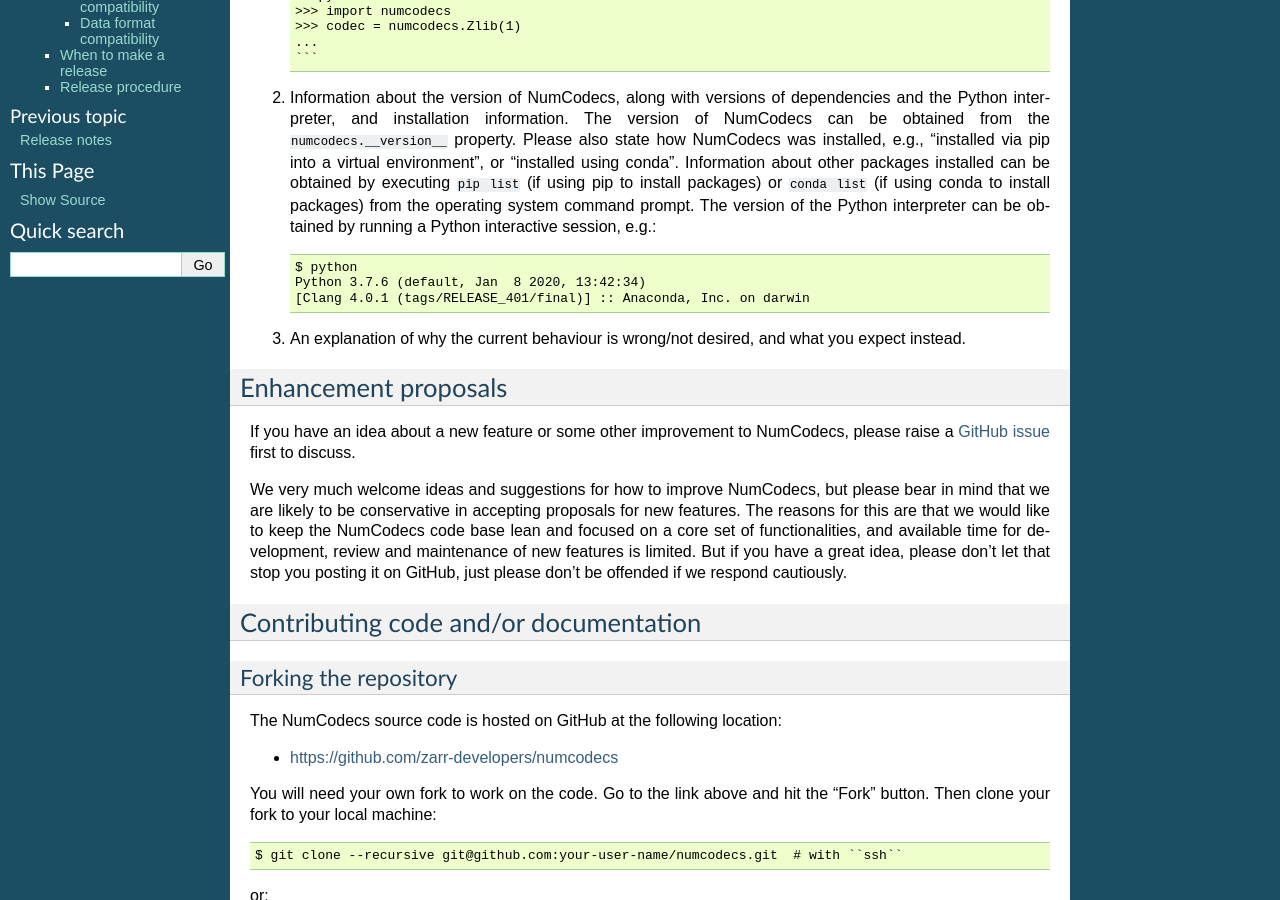
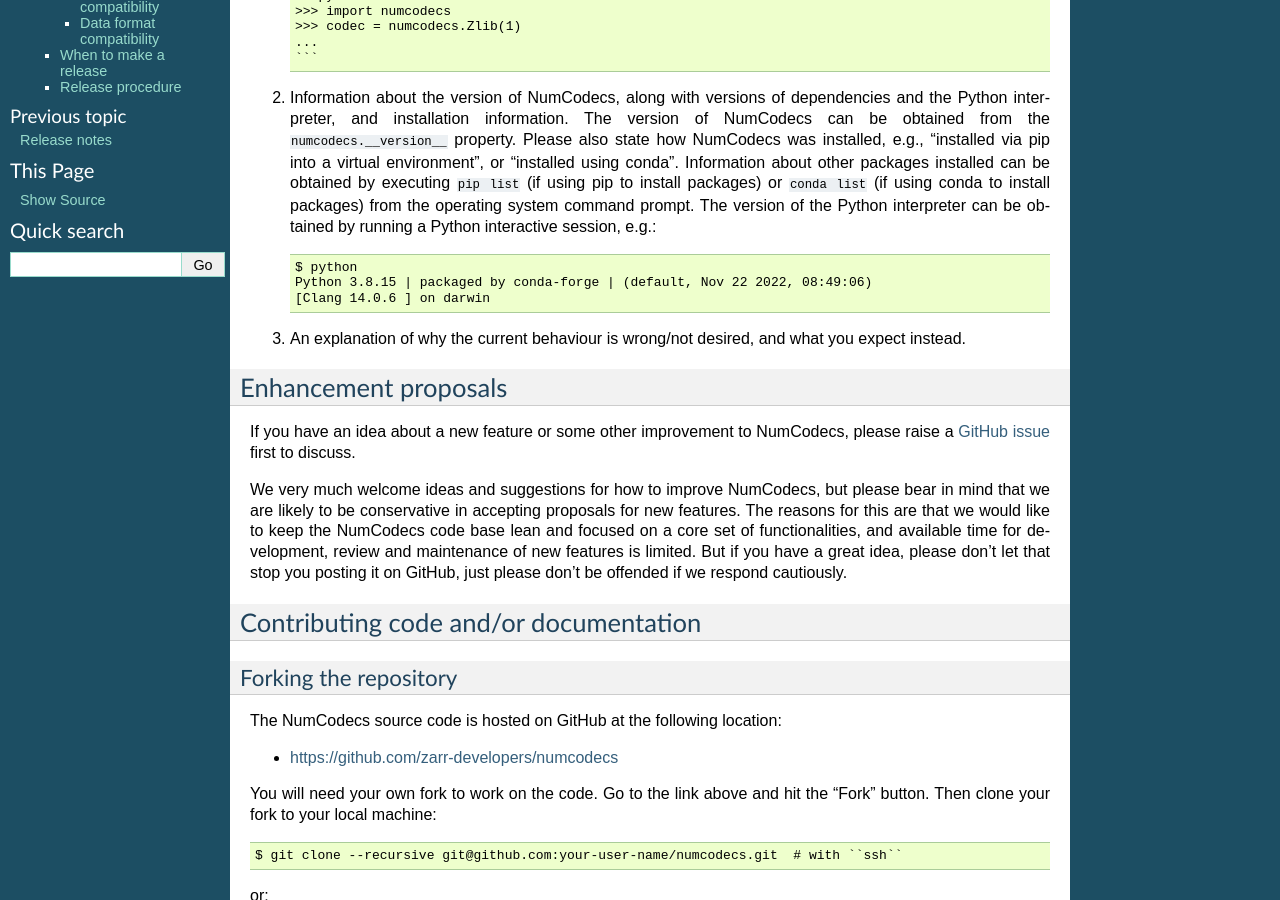
Before and after one commit to zarr-developers/numcodecs, a Sphinx documentation site: the page built from docs/contributing.rst, in a window 1280 px wide and 900 px high, scrolled down 475 px. Built offline with Sphinx 7.4.7, drawn with Linux system fonts in a browser that asks for light colours; pages that are not in the unit, such as notebooks, are missing from menus; the version number could not be read and is left out.

Commit message:
Drop Python 3.7

```diff
--- a/docs/contributing.rst
+++ b/docs/contributing.rst
@@ -43,8 +43,8 @@
    interpreter can be obtained by running a Python interactive session, e.g.::
 
     $ python
-    Python 3.7.6 (default, Jan  8 2020, 13:42:34)
-    [Clang 4.0.1 (tags/RELEASE_401/final)] :: Anaconda, Inc. on darwin
+    Python 3.8.15 | packaged by conda-forge | (default, Nov 22 2022, 08:49:06)
+    [Clang 14.0.6 ] on darwin
 
 3. An explanation of why the current behaviour is wrong/not desired, and what you
    expect instead.
--- a/docs/release.rst
+++ b/docs/release.rst
@@ -42,6 +42,9 @@
 
 * Support Python 3.11.
   By :user:`Dimitri Papadopoulos Orfanos <DimitriPapadopoulos>`, :issue:`369`.
+
+* Drop Python 3.7.
+  By :user:`John Kirkham <jakirkham>`, :issue:`405`.
 
 * Test with zfpy 1.0.0.
   By :user:`John Kirkham <jakirkham>`, :issue:`385`.
--- a/pyproject.toml
+++ b/pyproject.toml
@@ -19,7 +19,7 @@
     "numpy>=1.7",
     "typing-extensions>=3.7.4"
 ]
-requires-python = ">=3.7"
+requires-python = ">=3.8"
 dynamic = [
   "version",
 ]
```
Also changed, not shown: 3 other files.
